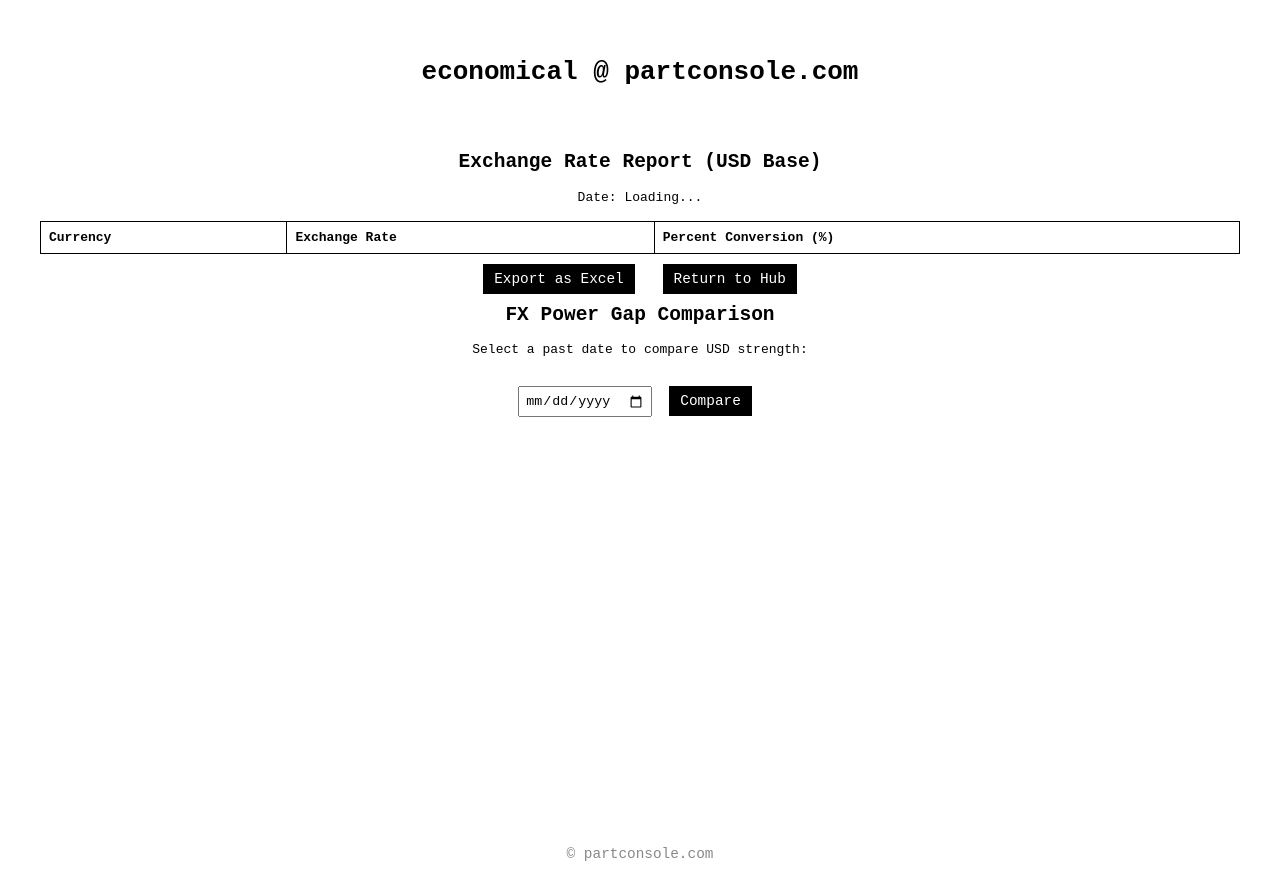
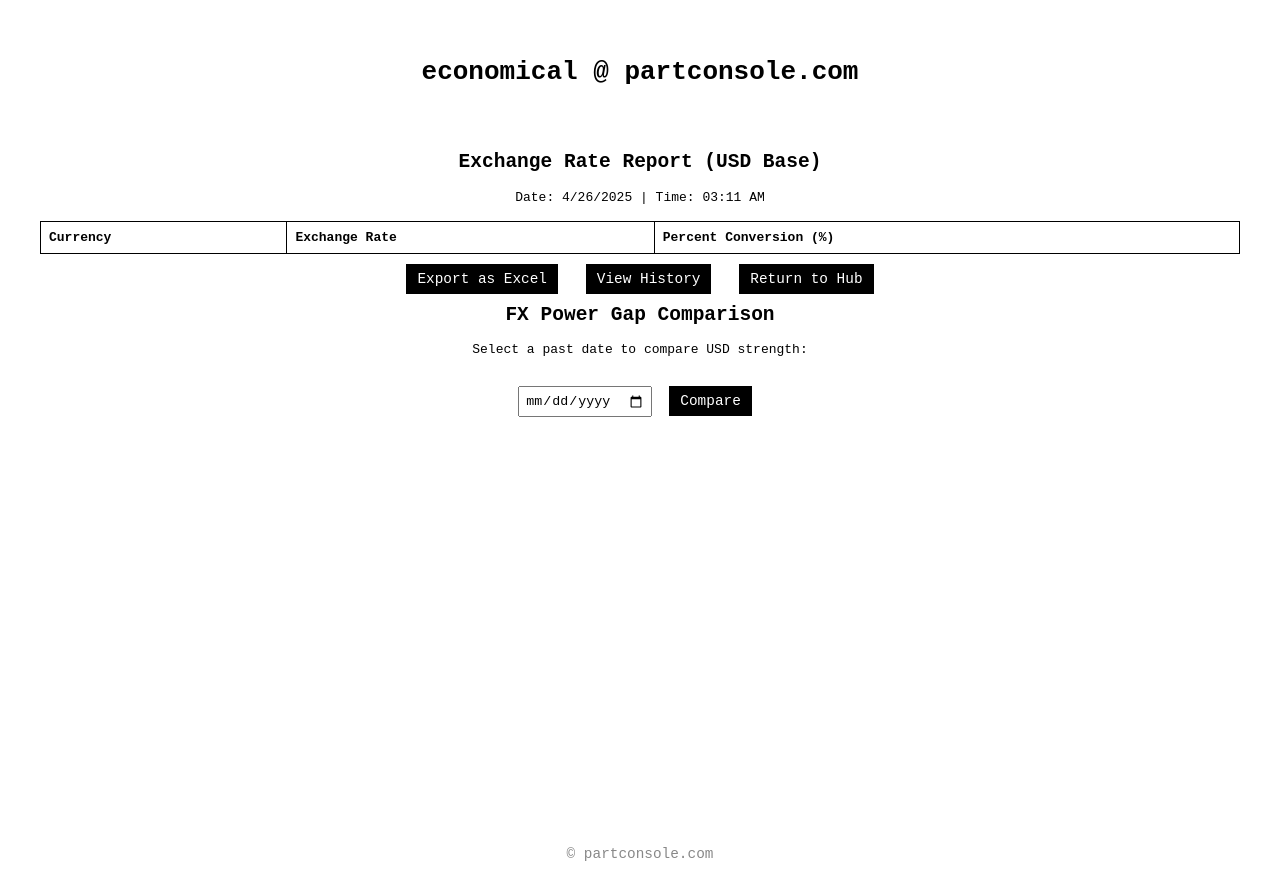
Before and after one commit to partconsole/partconsole.github.io, a website: page economical.html in a window 1280 px wide. Drawn offline with Linux system fonts and the light colour scheme; no server answers.

Commit message:
Update economical.html

```diff
--- a/economical.html
+++ b/economical.html
@@ -23,7 +23,7 @@
       padding: 8px;
       text-align: left;
     }
-    #export-btn, #return-btn, #compare-btn {
+    #export-btn, #return-btn, #history-btn, #compare-btn {
       font-size: 0.9rem;
       padding: 6px 10px;
       border: 1px solid black;
@@ -66,7 +66,7 @@
 <body>
   <h1>economical @ partconsole.com</h1>
   <h2>Exchange Rate Report (USD Base)</h2>
-  <p id="report-date">Date: Loading...</p>
+  <p id="report-date-time">Loading current date and time...</p>
 
   <table id="report-table">
     <tr><th>Currency</th><th>Exchange Rate</th><th>Percent Conversion (%)</th></tr>
@@ -74,6 +74,7 @@
 
   <div>
     <button id="export-btn">Export as Excel</button>
+    <button id="history-btn">View History</button>
     <button id="return-btn">Return to Hub</button>
   </div>
 
@@ -132,8 +133,6 @@
           `;
         }
       });
-
-      document.getElementById('report-date').innerText = `Date: ${data.date}`;
     }
 
     // FX Power Gap comparison
@@ -195,7 +194,23 @@
       window.location.href = "main.html";
     };
 
-    // Fetch on page load and refresh every 5 minutes
+    // Go to History page
+    document.getElementById("history-btn").onclick = function () {
+      window.location.href = "history.html";
+    };
+
+    // Update Date + Time live
+    function updateDateTime() {
+      const now = new Date();
+      const dateStr = now.toLocaleDateString();
+      const timeStr = now.toLocaleTimeString([], { hour: '2-digit', minute: '2-digit' });
+      document.getElementById('report-date-time').innerText = `Date: ${dateStr} | Time: ${timeStr}`;
+    }
+
+    setInterval(updateDateTime, 60000); // Update every minute
+    updateDateTime(); // Call immediately
+
+    // Fetch rates initially and every 5 minutes
     fetchExchangeRates();
     setInterval(fetchExchangeRates, 300000); // 5 minutes
   </script>
```
